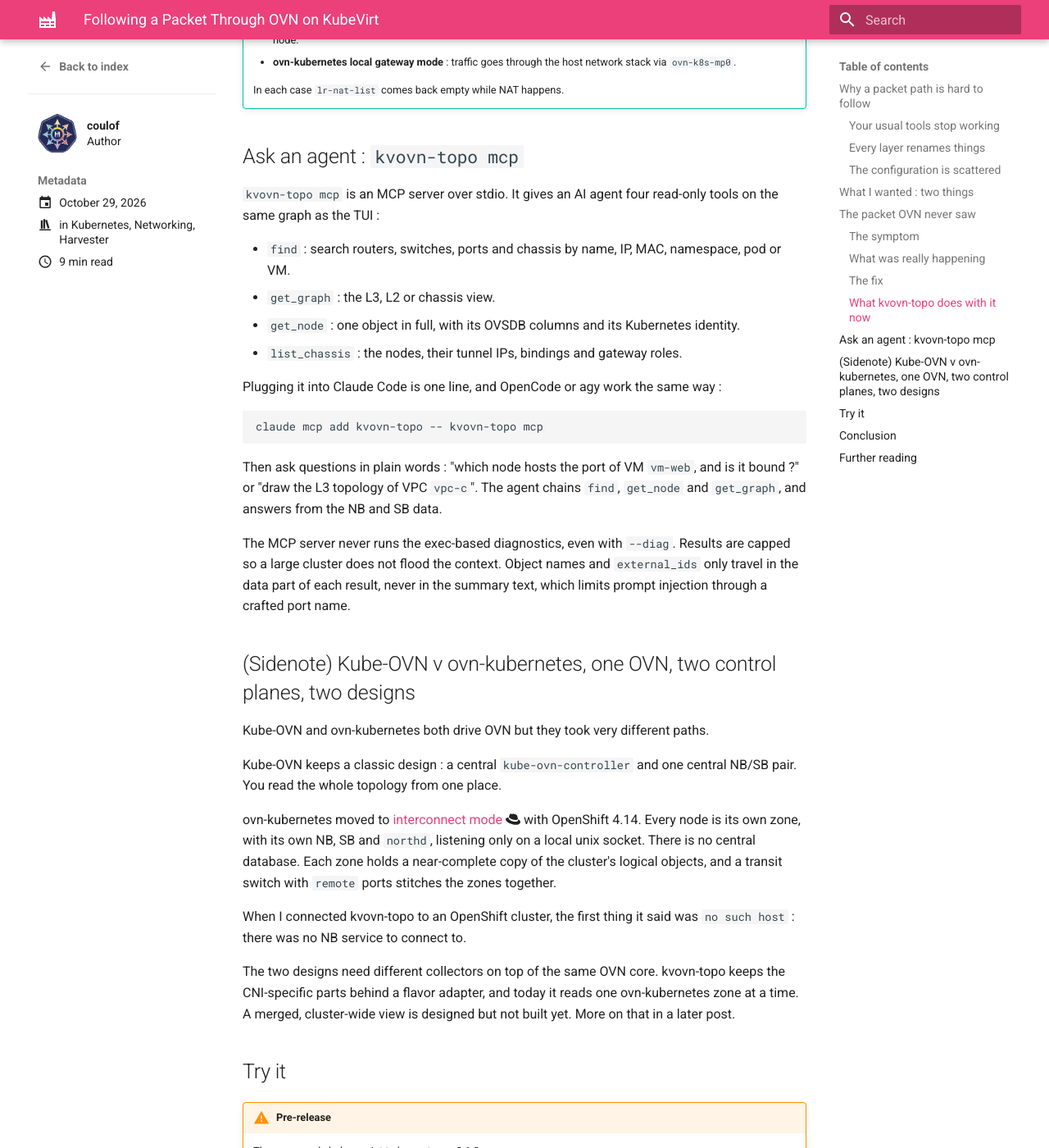
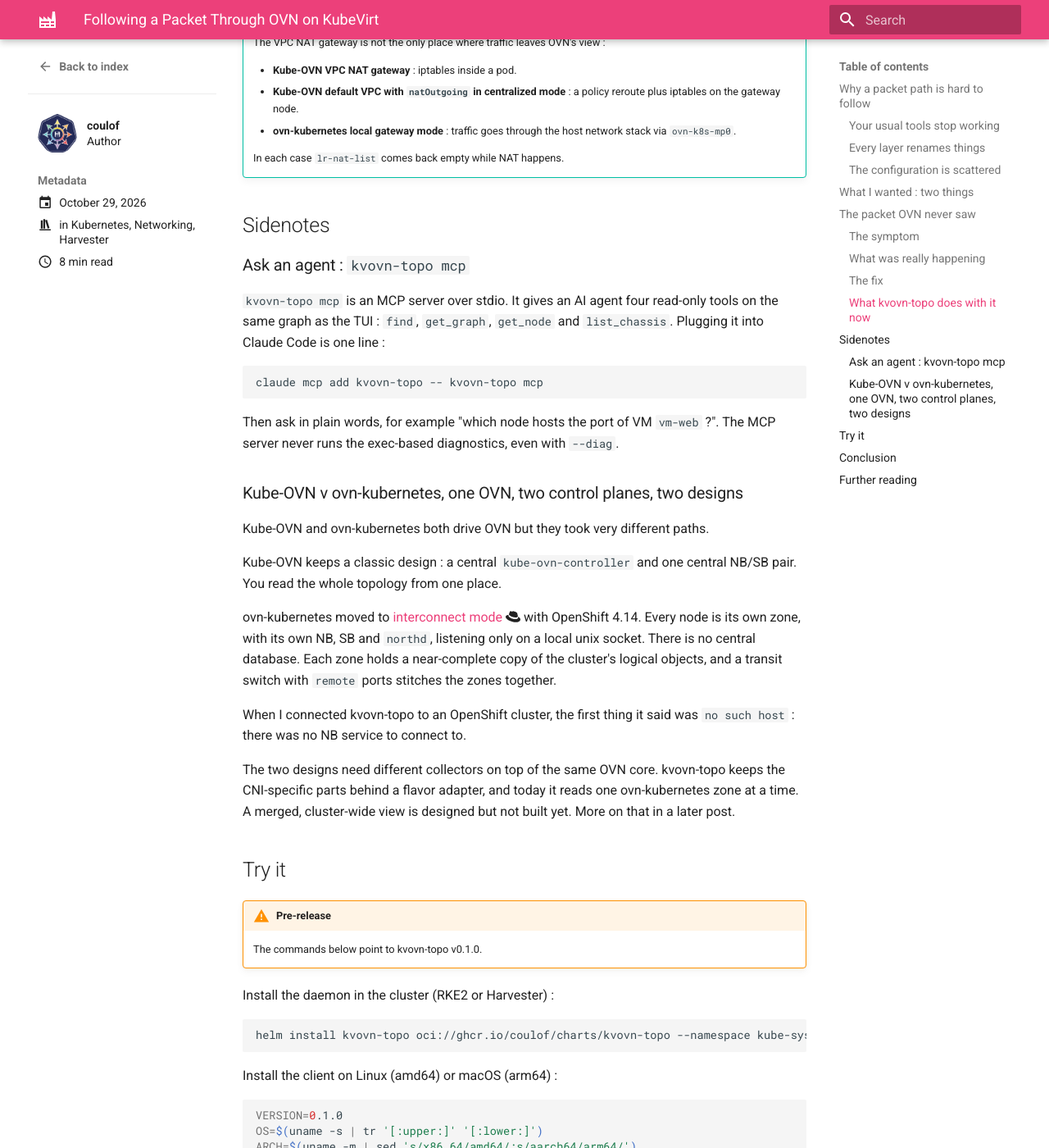
Before and after one commit to coulof/lafabrique.ai, an MkDocs documentation site: the page built from docs/blog/posts/2026-10-29-following-a-packet-through-ovn.md, in a window 1280 px wide and 1400 px high, scrolled down 6131 px. Shown: the whole window at 82% size. Built offline with MkDocs 1.6.1 and Material for MkDocs 9.7.7, drawn with Linux system fonts in a browser that asks for light colours; some web fonts are replaced; some of the changed text lies outside the part shown.

Commit message:
blog(kvovn-topo): SVG for asymmetric NAT, PNG topology, sidenotes section, trim try-it

````diff
--- a/docs/blog/posts/2026-10-29-following-a-packet-through-ovn.md
+++ b/docs/blog/posts/2026-10-29-following-a-packet-through-ovn.md
@@ -29,7 +29,7 @@
 
 A packet dropped by a logical flow never reaches a virtual interface. There is nothing to capture. The VM's tap device stays silent, and `ip route` on the node tells you nothing about the VPC.
 
-![Kube-OVN topology : the default VPC router ovn-cluster with the join and ovn-default switches, a custom VPC router vpc-c with its subnet and the external switch, all compiled into br-int on each node and linked by a Geneve tunnel](../../assets/images/kvovn-topo/kube-ovn-topology.svg)
+![Kube-OVN topology : the default VPC router ovn-cluster with the join and ovn-default switches, a custom VPC router vpc-c with its subnet and the external switch, all compiled into br-int on each node and linked by a Geneve tunnel](../../assets/images/kvovn-topo/kube-ovn-topology.png)
 *One logical topology for the whole cluster. The `join` switch connects the default VPC to every node through `ovn0`, and the `external` switch reaches the underlay through a localnet port. On the nodes, all of it is OpenFlow tables in `br-int`.*
 
 On classic Kubernetes, I reach for [netshoot](https://github.com/nicolaka/netshoot){target="_blank"} :simple-github:, a container packed with `tcpdump`, `dig`, `iperf` and friends. It is not enough here either : it sees one network namespace at a time, not the logical pipeline OVN runs between them.
@@ -78,7 +78,7 @@
 
 ## The packet OVN never saw
 
-Here is an actual "bug", or rather a Kube-OVN misconfiguration, that kvovn-topo helped me solve. I rebuilt it as a lab scenario, so you can reproduce the names and IPs below.
+Here is an actual "bug", or rather a Kube-OVN misconfiguration, that kvovn-topo helped me solve. I rebuilt it as a lab scenario with simpler names and IPs.
 
 A custom VPC `vpc-c` has two Kube-OVN VPC NAT gateways :
 
@@ -111,7 +111,7 @@
 
 The router sends the reply along `0.0.0.0/0` to `gw-out`. `gw-out` has no conntrack entry for the flow and SNATs the reply to its own EIP. The client expected an answer from `gw-in`'s EIP, so it drops the packet. That is an asymmetric return.
 
-![Diagram of the asymmetric return : the request enters through gw-in and is DNATed to VM vm-web, the reply follows the 0.0.0.0/0 route out through gw-out](../../assets/images/kvovn-topo/kube-ovn-asymmetric-nat.png)
+![Diagram of the asymmetric return : the request enters through gw-in and is DNATed to VM vm-web, the reply follows the 0.0.0.0/0 route out through gw-out](../../assets/images/kvovn-topo/kube-ovn-asymmetric-nat.svg)
 *Both gateways are half outside OVN's view. The router routes the reply by destination, and nothing pins it back to `gw-in`.*
 
 ### The fix
@@ -163,26 +163,21 @@
 
     In each case `lr-nat-list` comes back empty while NAT happens.
 
-## Ask an agent : `kvovn-topo mcp`
+## Sidenotes
 
-`kvovn-topo mcp` is an MCP server over stdio. It gives an AI agent four read-only tools on the same graph as the TUI :
+### Ask an agent : `kvovn-topo mcp`
 
-- `find` : search routers, switches, ports and chassis by name, IP, MAC, namespace, pod or VM.
-- `get_graph` : the L3, L2 or chassis view.
-- `get_node` : one object in full, with its OVSDB columns and its Kubernetes identity.
-- `list_chassis` : the nodes, their tunnel IPs, bindings and gateway roles.
-
-Plugging it into Claude Code is one line, and OpenCode or agy work the same way :
+`kvovn-topo mcp` is an MCP server over stdio. It gives an AI agent four read-only tools on the same graph as the TUI : `find`, `get_graph`, `get_node` and `list_chassis`. Plugging it into Claude Code is one line :
 
 ```bash
 claude mcp add kvovn-topo -- kvovn-topo mcp
 ```
 
-Then ask questions in plain words : "which node hosts the port of VM `vm-web`, and is it bound ?" or "draw the L3 topology of VPC `vpc-c`". The agent chains `find`, `get_node` and `get_graph`, and answers from the NB and SB data.
+Then ask in plain words, for example "which node hosts the port of VM `vm-web` ?". The MCP server never runs the exec-based diagnostics, even with `--diag`.
 
-The MCP server never runs the exec-based diagnostics, even with `--diag`. Results are capped so a large cluster does not flood the context. Object names and `external_ids` only travel in the data part of each result, never in the summary text, which limits prompt injection through a crafted port name.
+<!-- TODO: MCP screenshot -->
 
-## (Sidenote) Kube-OVN v ovn-kubernetes, one OVN, two control planes, two designs
+### Kube-OVN v ovn-kubernetes, one OVN, two control planes, two designs
 
 Kube-OVN and ovn-kubernetes both drive OVN but they took very different paths.
 
@@ -215,17 +210,6 @@
 sudo install kvovn-topo /usr/local/bin/
 ```
 
-Windows builds and the chart options (TLS, RBAC) are in the [README](https://github.com/coulof/kvovn-topo#installation){target="_blank"} :simple-github:.
-
-No cluster at hand ? The repository ships captured scenarios, including the one from this post. In that scenario `vm-web` is a plain pod named `web`, to keep the lab light : OVN wires a pod and a KubeVirt VM the same way. Clone it and explore offline :
-
-```bash
-git clone https://github.com/coulof/kvovn-topo.git && cd kvovn-topo
-kvovn-topo --fixture-dir testdata/scenarios/vpc-nat-gw-asym
-```
-
-Press `4` for Problems, `?` for help. To plug in an AI agent, point its MCP configuration to `kvovn-topo mcp`.
-
 ## Conclusion
 
 kvovn-topo is my most ambitious vibe-coded project so far. I believe it will help SUSE Virtualization and OpenShift users, whether they run diagnostics by hand or through an agent.
````
Also changed, not shown: docs/assets/images/kvovn-topo/kube-ovn-asymmetric-nat.svg (added).
